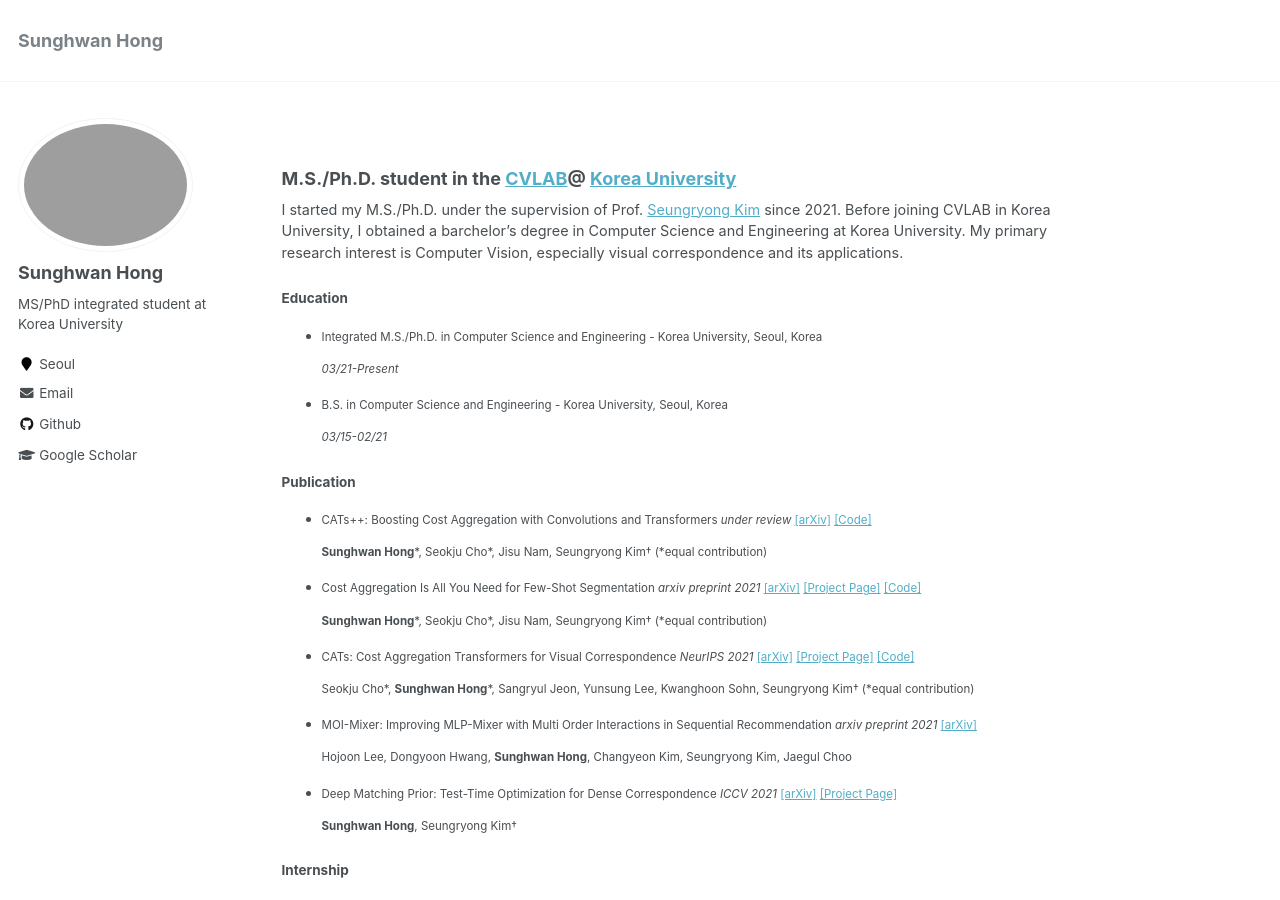
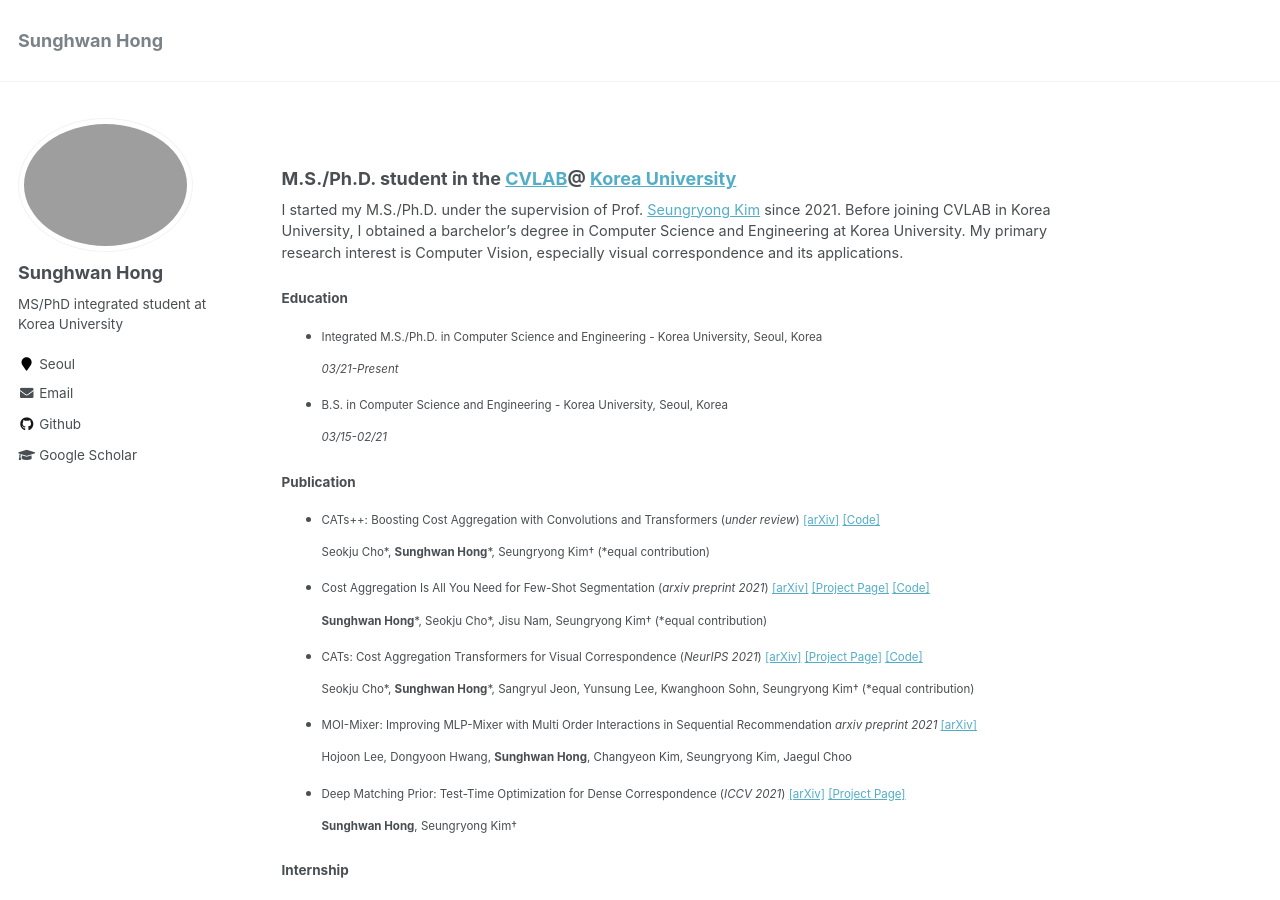
Before and after one commit to jang-1996/jang-1996.github.io, a Jekyll site: the page built from _pages/about.md, in a window 1280 px wide and 900 px high. Built offline with Jekyll 4.4.1, drawn with Linux system fonts in a browser that asks for light colours.

Commit message:
Update about.md

```diff
--- a/_pages/about.md
+++ b/_pages/about.md
@@ -24,15 +24,15 @@ I obtained a barchelor's degree in Computer Science and Engineering at Korea Uni
   _03/15-02/21_
 
 #### Publication
-* CATs++: Boosting Cost Aggregation with Convolutions and Transformers _under review_ [[arXiv]](https://arxiv.org/abs/2202.06817)  [[Code]](https://github.com/SunghwanHong/Cost-Aggregation-transformers)
+* CATs++: Boosting Cost Aggregation with Convolutions and Transformers (_under review_) [[arXiv]](https://arxiv.org/abs/2202.06817)  [[Code]](https://github.com/SunghwanHong/Cost-Aggregation-transformers)
+
+  Seokju Cho\*, **Sunghwan Hong**\*, Seungryong Kim† (\*equal contribution)
+
+* Cost Aggregation Is All You Need for Few-Shot Segmentation (_arxiv preprint 2021_) [[arXiv]](https://arxiv.org/abs/2112.11685) [[Project Page]](https://seokju-cho.github.io/VAT/) [[Code]](https://github.com/Seokju-Cho/Volumetric-Aggregation-Transformer)
 
   **Sunghwan Hong**\*, Seokju Cho\*, Jisu Nam, Seungryong Kim† (\*equal contribution)
 
-* Cost Aggregation Is All You Need for Few-Shot Segmentation _arxiv preprint 2021_ [[arXiv]](https://arxiv.org/abs/2112.11685) [[Project Page]](https://seokju-cho.github.io/VAT/) [[Code]](https://github.com/Seokju-Cho/Volumetric-Aggregation-Transformer)
-
-  **Sunghwan Hong**\*, Seokju Cho\*, Jisu Nam, Seungryong Kim† (\*equal contribution)
-
-* CATs: Cost Aggregation Transformers for Visual Correspondence _NeurIPS 2021_ [[arXiv]](https://arxiv.org/abs/2106.02520) [[Project Page]](https://sunghwanhong.github.io/CATs/) [[Code]](https://github.com/SunghwanHong/Cost-Aggregation-transformers)
+* CATs: Cost Aggregation Transformers for Visual Correspondence (_NeurIPS 2021_) [[arXiv]](https://arxiv.org/abs/2106.02520) [[Project Page]](https://sunghwanhong.github.io/CATs/) [[Code]](https://github.com/SunghwanHong/Cost-Aggregation-transformers)
 
   Seokju Cho\*, **Sunghwan Hong**\*, Sangryul Jeon, Yunsung Lee, Kwanghoon Sohn, Seungryong Kim† (\*equal contribution)
 
@@ -40,7 +40,7 @@ I obtained a barchelor's degree in Computer Science and Engineering at Korea Uni
 
   Hojoon Lee, Dongyoon Hwang, **Sunghwan Hong**, Changyeon Kim, Seungryong Kim, Jaegul Choo
 
-* Deep Matching Prior: Test-Time Optimization for Dense Correspondence _ICCV 2021_ [[arXiv]](https://arxiv.org/abs/2106.03090) [[Project Page]](https://sunghwanhong.github.io/DMP/)
+* Deep Matching Prior: Test-Time Optimization for Dense Correspondence (_ICCV 2021_) [[arXiv]](https://arxiv.org/abs/2106.03090) [[Project Page]](https://sunghwanhong.github.io/DMP/)
 
   **Sunghwan Hong**, Seungryong Kim†
 
```
